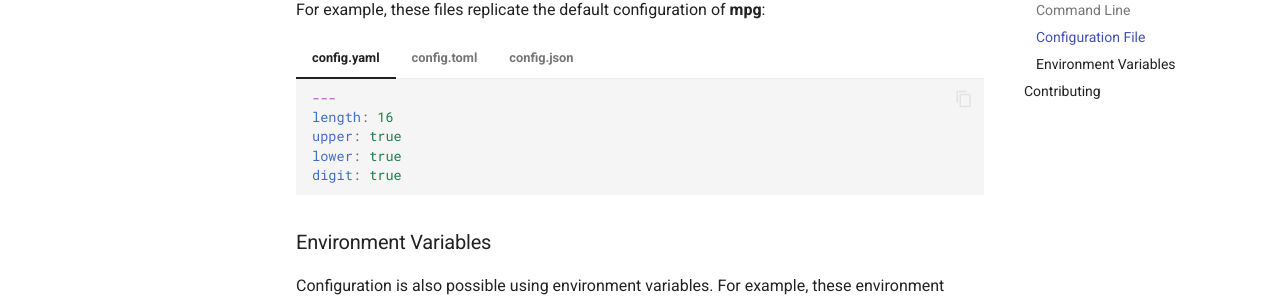
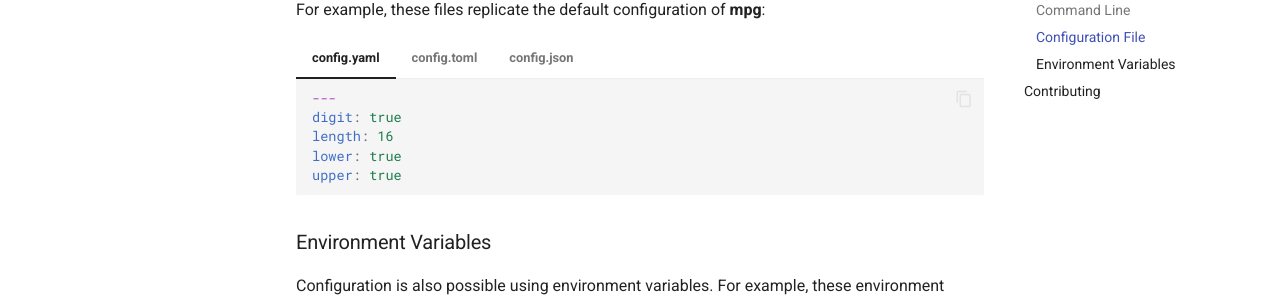
Before and after one commit to step-security-bot/mpg, an MkDocs documentation site: the page built from docs/index.md, in a window 1280 px wide and 900 px high, scrolled down 1604 px. Shown: the part 152-453 px from the top of the window. Built offline with MkDocs 1.6.1 and Material for MkDocs 9.7.7, drawn with Linux system fonts in a browser that asks for light colours; comment, search, counter and statistics services are not loaded; the version menu is left out.

Commit message:
docs: sort YAML like the others

````diff
--- a/docs/index.md
+++ b/docs/index.md
@@ -102,10 +102,10 @@ For example, these files replicate the default configuration of __mpg__:
 
     ```yaml
     ---
+    digit: true
     length: 16
+    lower: true
     upper: true
-    lower: true
-    digit: true
     ```
 
 === "config.toml"
````
